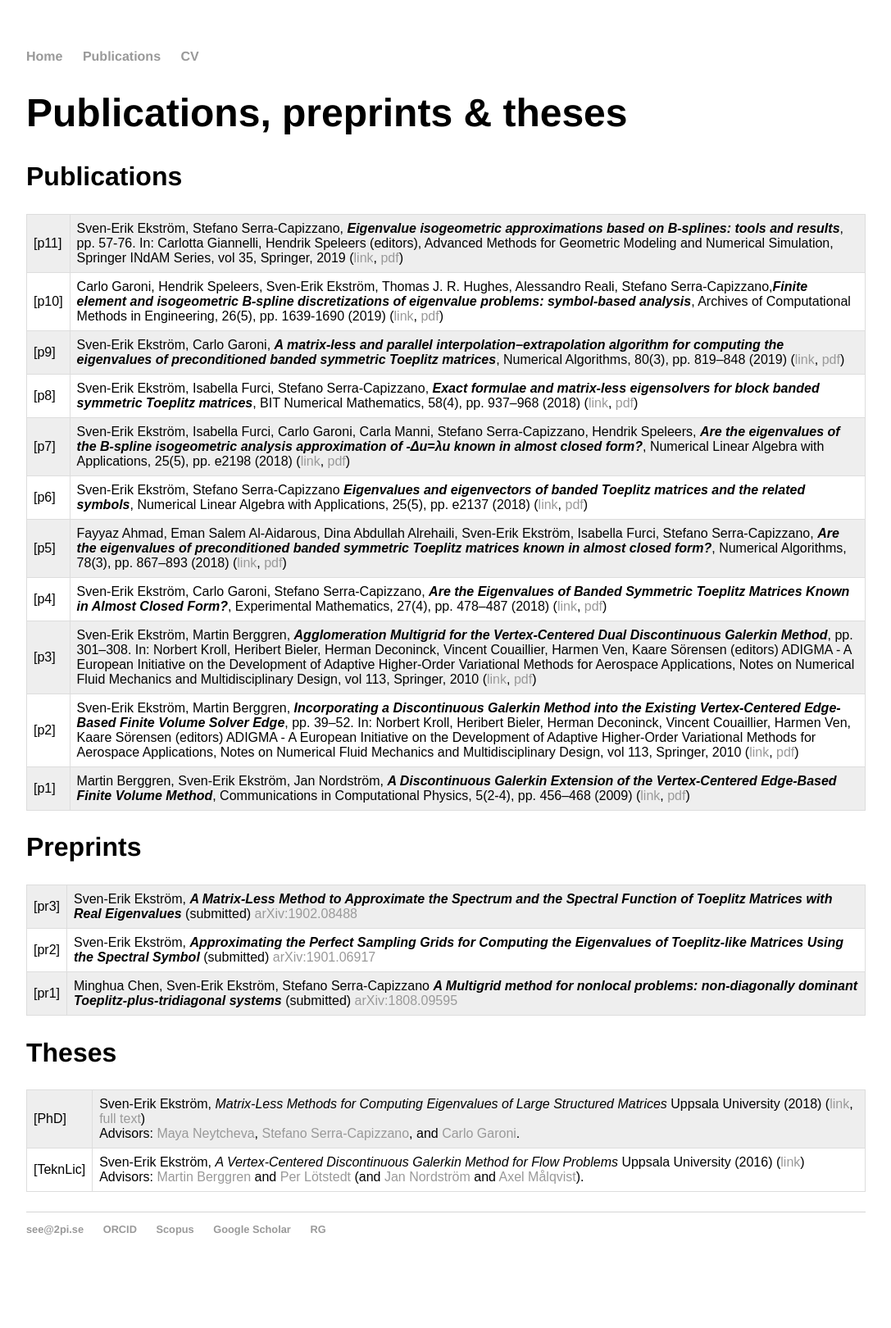
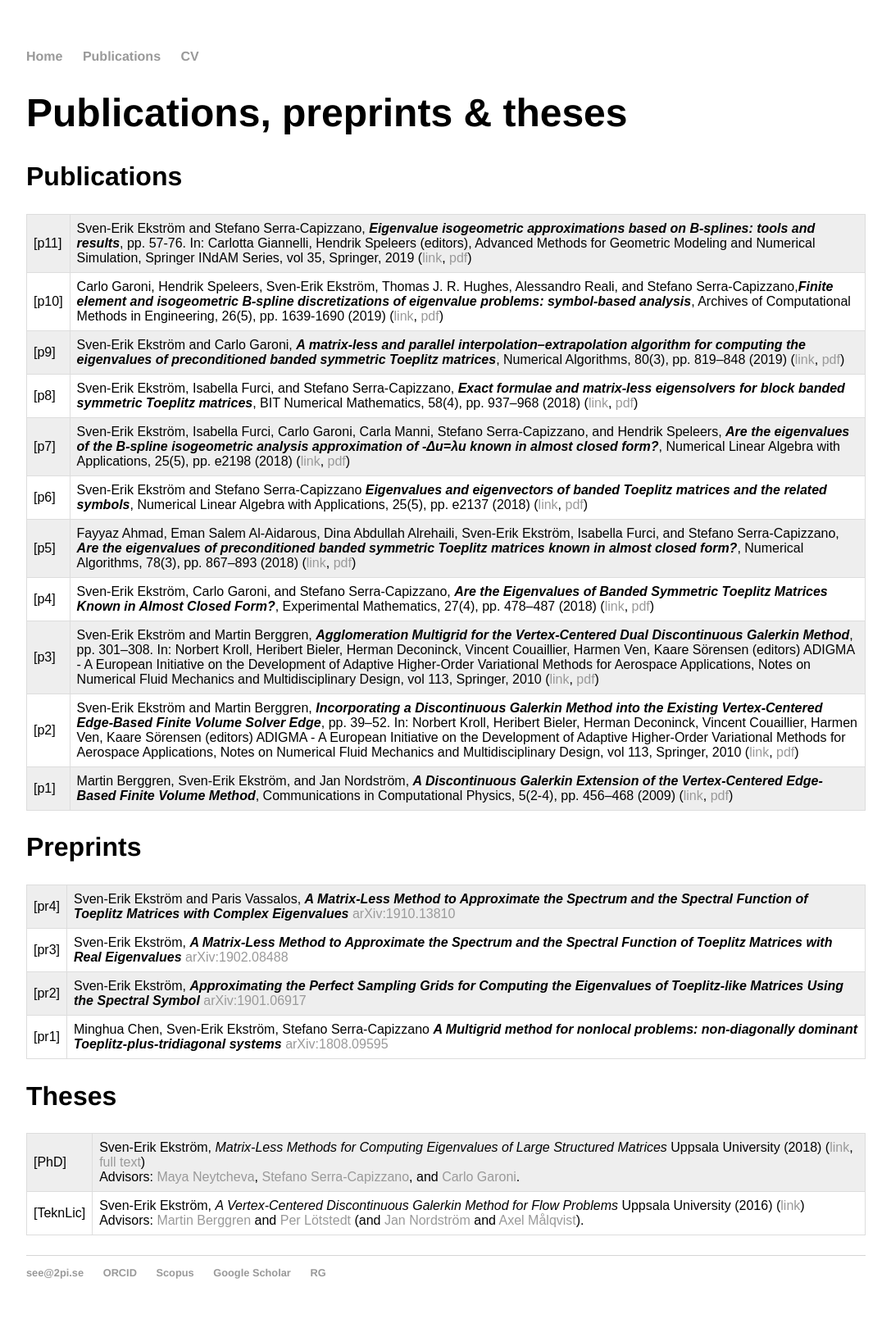
Before and after one commit to sverek/sverek.github.io, a Jekyll site: the page built from publications/index.html, in a window 1280 px wide. Shown: the whole page at 82% size, without its empty margins (96-1183 px from the left). Built offline with Jekyll 4.4.1, drawn with Linux system fonts in a browser that asks for light colours; before the commit the page ends 1567 px from its top, so only the background shows below that.

Commit message:
updated publ

```diff
--- a/cv/index.html
+++ b/cv/index.html
@@ -76,6 +76,7 @@ tr:nth-child(odd) {
     <table>
     <tr><td>Was secondary PhD advisor to <a href="https://scholar.google.se/citations?user=012cWm0AAAAJ">Isabella Furci</a>.</td></tr>
     <tr><td>Managing editor for the diamond open access journal <i>Electronic Transactions on Numerical Analysis</i> (<a href="http://etna.math.kent.edu">ETNA</a>).</td></tr>
+    <tr><td>Refereed for: <a href="https://link.springer.com/journal/10543">BIT Numerical mathematics</a>, <a href="http://etna.math.kent.edu">Electronic Transactions on Numerical Analysis</a>, <a href="https://www.journals.elsevier.com/linear-algebra-and-its-applications">Linear Algebra and its Applications</a>, and <a href="https://onlinelibrary.wiley.com/journal/10991506">Numerical Linear Algebra with Applications</a>.</td></tr>
     <tr><td>Prolonged absence during education due to sick leave.</td></tr>
     </table>
   </p>
--- a/publications/index.html
+++ b/publications/index.html
@@ -27,58 +27,58 @@ tr:nth-child(odd) {
 		<table>
 		<tr>
   			<td>[p11]</td>
-  			<td>Sven-Erik Ekström, Stefano Serra-Capizzano, <i><b>Eigenvalue isogeometric approximations based on B-splines: tools and results</b></i>, pp. 57-76. In: Carlotta Giannelli, Hendrik Speleers (editors), Advanced Methods for Geometric Modeling and Numerical Simulation, Springer INdAM Series, vol 35, Springer, 2019 (<a href="https://doi.org/10.1007/978-3-030-27331-6_4
+  			<td>Sven-Erik Ekström and Stefano Serra-Capizzano, <i><b>Eigenvalue isogeometric approximations based on B-splines: tools and results</b></i>, pp. 57-76. In: Carlotta Giannelli, Hendrik Speleers (editors), Advanced Methods for Geometric Modeling and Numerical Simulation, Springer INdAM Series, vol 35, Springer, 2019 (<a href="https://doi.org/10.1007/978-3-030-27331-6_4
 ">link</a>, <a href="/publications/pdf/p11.pdf">pdf</a>)
   			</td>
   		</tr>
 		<tr>
   			<td>[p10]</td>
-  			<td>Carlo Garoni, Hendrik Speleers, Sven-Erik Ekström, Thomas J. R. Hughes, Alessandro Reali, Stefano Serra-Capizzano,<i><b>Finite element and isogeometric B-spline discretizations of eigenvalue problems: symbol-based analysis</b></i>, Archives of Computational Methods in Engineering, 26(5), pp. 1639-1690 (2019) (<a href="https://doi.org/10.1007/s11831-018-9295-y">link</a>, <a href="/publications/pdf/p10.pdf">pdf</a>)
+  			<td>Carlo Garoni, Hendrik Speleers, Sven-Erik Ekström, Thomas J. R. Hughes, Alessandro Reali, and Stefano Serra-Capizzano,<i><b>Finite element and isogeometric B-spline discretizations of eigenvalue problems: symbol-based analysis</b></i>, Archives of Computational Methods in Engineering, 26(5), pp. 1639-1690 (2019) (<a href="https://doi.org/10.1007/s11831-018-9295-y">link</a>, <a href="/publications/pdf/p10.pdf">pdf</a>)
   			</td>
   		</tr>
 		<tr>
   			<td>[p9]</td>
-  			<td>Sven-Erik Ekström, Carlo Garoni, <i><b>A matrix-less and parallel interpolation–extrapolation algorithm for computing the eigenvalues of preconditioned banded symmetric Toeplitz matrices</b></i>, Numerical Algorithms, 80(3), pp. 819–848 (2019) (<a href="https://doi.org/10.1007/s11075-018-0508-0">link</a>, <a href="/publications/pdf/p9.pdf">pdf</a>)
+  			<td>Sven-Erik Ekström and Carlo Garoni, <i><b>A matrix-less and parallel interpolation–extrapolation algorithm for computing the eigenvalues of preconditioned banded symmetric Toeplitz matrices</b></i>, Numerical Algorithms, 80(3), pp. 819–848 (2019) (<a href="https://doi.org/10.1007/s11075-018-0508-0">link</a>, <a href="/publications/pdf/p9.pdf">pdf</a>)
   			</td>
   		</tr>
 		<tr>
   			<td>[p8]</td>
-  			<td>Sven-Erik Ekström, Isabella Furci, Stefano Serra-Capizzano, <i><b>Exact formulae and matrix-less eigensolvers for block banded symmetric Toeplitz matrices</b></i>, BIT Numerical Mathematics, 58(4), pp. 937–968 (2018) (<a href="https://doi.org/10.1007/s10543-018-0715-z">link</a>, <a href="/publications/pdf/p8.pdf">pdf</a>)
+  			<td>Sven-Erik Ekström, Isabella Furci, and Stefano Serra-Capizzano, <i><b>Exact formulae and matrix-less eigensolvers for block banded symmetric Toeplitz matrices</b></i>, BIT Numerical Mathematics, 58(4), pp. 937–968 (2018) (<a href="https://doi.org/10.1007/s10543-018-0715-z">link</a>, <a href="/publications/pdf/p8.pdf">pdf</a>)
   			</td>
   		</tr>
 		<tr>
   			<td>[p7]</td>
-  			<td>Sven-Erik Ekström, Isabella Furci, Carlo Garoni, Carla Manni, Stefano Serra-Capizzano, Hendrik Speleers, <i><b>Are the eigenvalues of the B-spline isogeometric analysis approximation of -Δu=λu known in almost closed form?</b></i>, Numerical Linear Algebra with Applications, 25(5), pp. e2198 (2018) (<a href="https://doi.org/10.1002/nla.2198">link</a>, <a href="/publications/pdf/p7.pdf">pdf</a>)
+  			<td>Sven-Erik Ekström, Isabella Furci, Carlo Garoni, Carla Manni, Stefano Serra-Capizzano, and Hendrik Speleers, <i><b>Are the eigenvalues of the B-spline isogeometric analysis approximation of -Δu=λu known in almost closed form?</b></i>, Numerical Linear Algebra with Applications, 25(5), pp. e2198 (2018) (<a href="https://doi.org/10.1002/nla.2198">link</a>, <a href="/publications/pdf/p7.pdf">pdf</a>)
   			</td>
   		</tr>
 		<tr>
   			<td>[p6]</td>
-  			<td>Sven-Erik Ekström, Stefano Serra-Capizzano <i><b>Eigenvalues and eigenvectors of banded Toeplitz matrices and the related symbols</b></i>, Numerical Linear Algebra with Applications, 25(5), pp. e2137 (2018) (<a href="https://doi.org/10.1002/nla.2137">link</a>, <a href="/publications/pdf/p6.pdf">pdf</a>)
+  			<td>Sven-Erik Ekström and Stefano Serra-Capizzano <i><b>Eigenvalues and eigenvectors of banded Toeplitz matrices and the related symbols</b></i>, Numerical Linear Algebra with Applications, 25(5), pp. e2137 (2018) (<a href="https://doi.org/10.1002/nla.2137">link</a>, <a href="/publications/pdf/p6.pdf">pdf</a>)
   			</td>
   		</tr>
 		<tr>
   			<td>[p5]</td>
-  			<td>Fayyaz Ahmad, Eman Salem Al-Aidarous, Dina Abdullah Alrehaili, Sven-Erik Ekström, Isabella Furci, Stefano Serra-Capizzano, <i><b>Are the eigenvalues of preconditioned banded symmetric Toeplitz matrices known in almost closed form?</b></i>, Numerical Algorithms, 78(3), pp. 867–893 (2018) (<a href="https://doi.org/10.1007/s11075-017-0404-z">link</a>, <a href="/publications/pdf/p5.pdf">pdf</a>)
+  			<td>Fayyaz Ahmad, Eman Salem Al-Aidarous, Dina Abdullah Alrehaili, Sven-Erik Ekström, Isabella Furci, and Stefano Serra-Capizzano, <i><b>Are the eigenvalues of preconditioned banded symmetric Toeplitz matrices known in almost closed form?</b></i>, Numerical Algorithms, 78(3), pp. 867–893 (2018) (<a href="https://doi.org/10.1007/s11075-017-0404-z">link</a>, <a href="/publications/pdf/p5.pdf">pdf</a>)
   			</td>
   		</tr>
   		<tr>
   			<td>[p4]</td>
-  			<td>Sven-Erik Ekström, Carlo Garoni, Stefano Serra-Capizzano, <i><b>Are the Eigenvalues of Banded Symmetric Toeplitz Matrices Known in Almost Closed Form?</b></i>, Experimental Mathematics, 27(4), pp. 478–487 (2018) (<a href="https://doi.org/10.1080/10586458.2017.1320241">link</a>, <a href="/publications/pdf/p4.pdf">pdf</a>)
+  			<td>Sven-Erik Ekström, Carlo Garoni, and Stefano Serra-Capizzano, <i><b>Are the Eigenvalues of Banded Symmetric Toeplitz Matrices Known in Almost Closed Form?</b></i>, Experimental Mathematics, 27(4), pp. 478–487 (2018) (<a href="https://doi.org/10.1080/10586458.2017.1320241">link</a>, <a href="/publications/pdf/p4.pdf">pdf</a>)
   			</td>
   		</tr>
 		<tr>
   			<td>[p3]</td>
-  			<td>Sven-Erik Ekström, Martin Berggren, <i><b>Agglomeration Multigrid for the Vertex-Centered Dual Discontinuous Galerkin Method</b></i>, pp. 301–308. In: Norbert Kroll, Heribert Bieler, Herman Deconinck, Vincent Couaillier, Harmen Ven, Kaare Sörensen (editors) ADIGMA - A European Initiative on the Development of Adaptive Higher-Order Variational Methods for Aerospace Applications, Notes on Numerical Fluid Mechanics and Multidisciplinary Design, vol 113, Springer, 2010 (<a href="https://doi.org/10.1007/978-3-642-03707-8_21">link</a>, <a href="/publications/pdf/p3.pdf">pdf</a>)
+  			<td>Sven-Erik Ekström and Martin Berggren, <i><b>Agglomeration Multigrid for the Vertex-Centered Dual Discontinuous Galerkin Method</b></i>, pp. 301–308. In: Norbert Kroll, Heribert Bieler, Herman Deconinck, Vincent Couaillier, Harmen Ven, Kaare Sörensen (editors) ADIGMA - A European Initiative on the Development of Adaptive Higher-Order Variational Methods for Aerospace Applications, Notes on Numerical Fluid Mechanics and Multidisciplinary Design, vol 113, Springer, 2010 (<a href="https://doi.org/10.1007/978-3-642-03707-8_21">link</a>, <a href="/publications/pdf/p3.pdf">pdf</a>)
         </td>
   		</tr>
 		<tr>
   			<td>[p2]</td>
-  			<td>Sven-Erik Ekström, Martin Berggren, <i><b>Incorporating a Discontinuous Galerkin Method into the Existing Vertex-Centered Edge-Based Finite Volume Solver Edge</b></i>, pp. 39–52. In: Norbert Kroll, Heribert Bieler, Herman Deconinck, Vincent Couaillier, Harmen Ven, Kaare Sörensen (editors) ADIGMA - A European Initiative on the Development of Adaptive Higher-Order Variational Methods for Aerospace Applications, Notes on Numerical Fluid Mechanics and Multidisciplinary Design, vol 113, Springer, 2010 (<a href="https://doi.org/10.1007/978-3-642-03707-8_4">link</a>, <a href="/publications/pdf/p2.pdf">pdf</a>)
+  			<td>Sven-Erik Ekström and Martin Berggren, <i><b>Incorporating a Discontinuous Galerkin Method into the Existing Vertex-Centered Edge-Based Finite Volume Solver Edge</b></i>, pp. 39–52. In: Norbert Kroll, Heribert Bieler, Herman Deconinck, Vincent Couaillier, Harmen Ven, Kaare Sörensen (editors) ADIGMA - A European Initiative on the Development of Adaptive Higher-Order Variational Methods for Aerospace Applications, Notes on Numerical Fluid Mechanics and Multidisciplinary Design, vol 113, Springer, 2010 (<a href="https://doi.org/10.1007/978-3-642-03707-8_4">link</a>, <a href="/publications/pdf/p2.pdf">pdf</a>)
         </td>
   		</tr>
   		<tr>
   			<td>[p1]</td>
-  			<td>Martin Berggren, Sven-Erik Ekström, Jan Nordström, <i><b>A Discontinuous Galerkin Extension of the Vertex-Centered Edge-Based Finite Volume Method</b></i>, Communications in Computational Physics, 5(2-4), pp. 456–468 (2009)
+  			<td>Martin Berggren, Sven-Erik Ekström, and Jan Nordström, <i><b>A Discontinuous Galerkin Extension of the Vertex-Centered Edge-Based Finite Volume Method</b></i>, Communications in Computational Physics, 5(2-4), pp. 456–468 (2009)
         (<a href="http://www.global-sci.org/v1/cicp/issue/FULLPDF/5/456/paper.pdf">link</a>, <a href="/publications/pdf/p1.pdf">pdf</a>)
         </td>
   		</tr>
@@ -88,21 +88,26 @@ tr:nth-child(odd) {
 	<p>
 		<h2>Preprints</h2>
 		<table>
+    <tr>
+        <td>[pr4]</td>
+        <td>Sven-Erik Ekström and Paris Vassalos, <i><b>A Matrix-Less Method to Approximate the Spectrum and the Spectral Function of Toeplitz Matrices with Complex Eigenvalues</b></i> <a href="https://arxiv.org/abs/1910.13810">arXiv:1910.13810</a>
+        </td>
+    </tr>
 		<tr>
   			<td>[pr3]</td>
-  			<td>Sven-Erik Ekström, <i><b>A Matrix-Less Method to Approximate the Spectrum and the Spectral Function of Toeplitz Matrices with Real Eigenvalues</b></i> (submitted) <a href="https://arxiv.org/abs/1902.08488">arXiv:1902.08488</a>
+  			<td>Sven-Erik Ekström, <i><b>A Matrix-Less Method to Approximate the Spectrum and the Spectral Function of Toeplitz Matrices with Real Eigenvalues</b></i> <a href="https://arxiv.org/abs/1902.08488">arXiv:1902.08488</a>
   			</td>
-  		</tr>
+  	</tr>
 		<tr>
   			<td>[pr2]</td>
-  			<td>Sven-Erik Ekström, <i><b>Approximating the Perfect Sampling Grids for Computing the Eigenvalues of Toeplitz-like Matrices Using the Spectral Symbol</b></i> (submitted) <a href="https://arxiv.org/abs/1901.06917">arXiv:1901.06917</a>
+  			<td>Sven-Erik Ekström, <i><b>Approximating the Perfect Sampling Grids for Computing the Eigenvalues of Toeplitz-like Matrices Using the Spectral Symbol</b></i> <a href="https://arxiv.org/abs/1901.06917">arXiv:1901.06917</a>
   			</td>
-  		</tr>
+  	</tr>
 		<tr>
   			<td>[pr1]</td>
-  			<td>Minghua Chen, Sven-Erik Ekström, Stefano Serra-Capizzano <i><b>A Multigrid method for nonlocal problems: non-diagonally dominant Toeplitz-plus-tridiagonal systems</b></i> (submitted) <a href="https://arxiv.org/abs/1808.09595">arXiv:1808.09595</a>
+  			<td>Minghua Chen, Sven-Erik Ekström, Stefano Serra-Capizzano <i><b>A Multigrid method for nonlocal problems: non-diagonally dominant Toeplitz-plus-tridiagonal systems</b></i> <a href="https://arxiv.org/abs/1808.09595">arXiv:1808.09595</a>
   			</td>
-  		</tr>
+  	</tr>
  		</table>
 	</p>
   <p>
```
